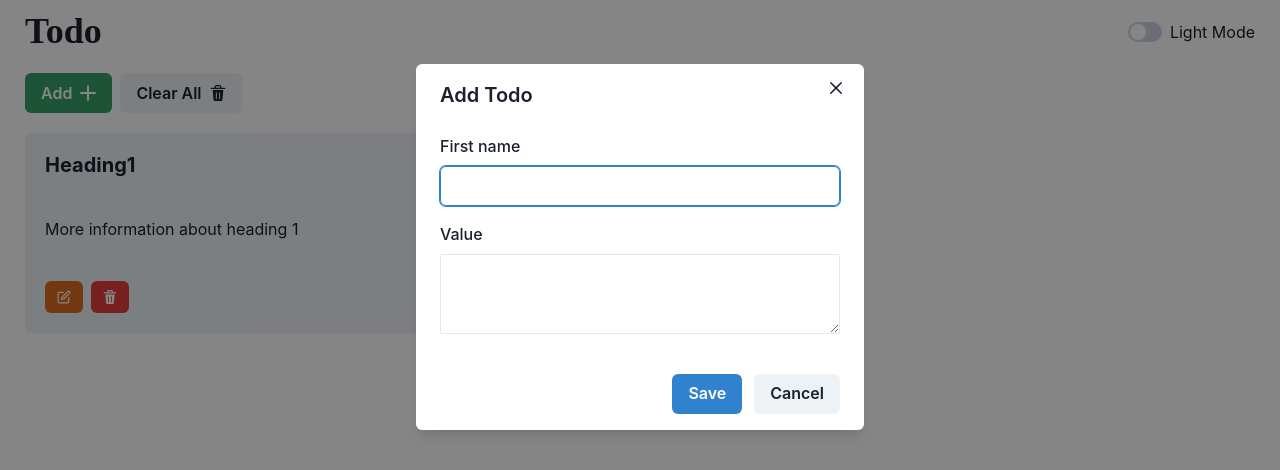
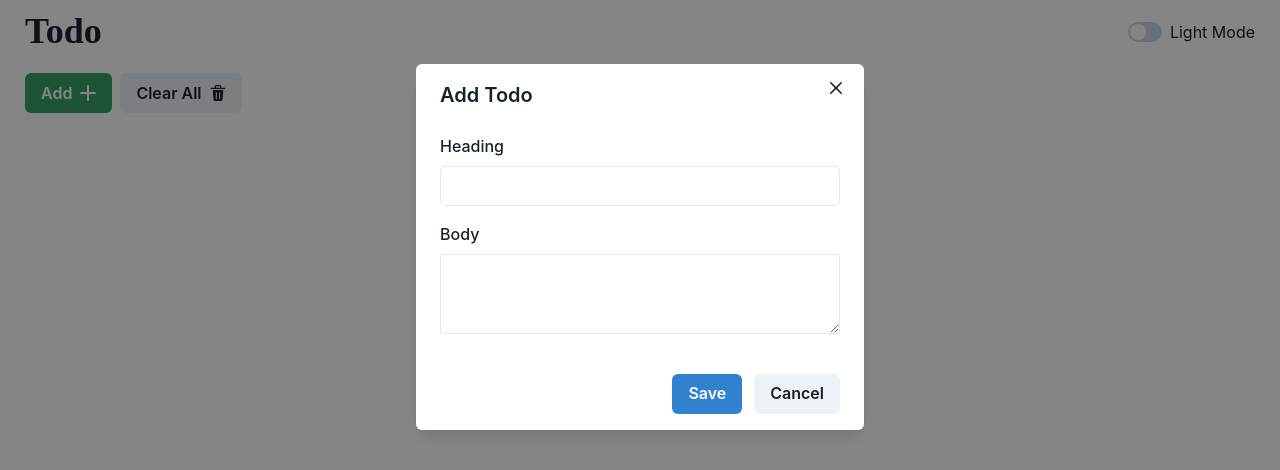
Before and after one commit to theblank309/Todo-App, a React (Vite) app: page / in a window 1280 px wide. Both pictures are taken after a click on the button "Add". Shown: the top 470 px of the page. Built offline with nearby package versions, Linux system fonts and the light colour scheme.

Commit message:
Implemented add and delete todo using state

```diff
--- a/package.json
+++ b/package.json
@@ -16,7 +16,8 @@
     "@emotion/styled": "^11.11.0",
     "framer-motion": "^10.12.17",
     "react": "^18.2.0",
-    "react-dom": "^18.2.0"
+    "react-dom": "^18.2.0",
+    "react-hook-form": "^7.45.0"
   },
   "devDependencies": {
     "@types/react": "^18.0.37",
--- a/src/App.tsx
+++ b/src/App.tsx
@@ -6,15 +6,26 @@ import TodoCard from "./components/TodoCard";
 import "./App.css";
 
 export interface Todo {
-  id: number;
+  id: number | null;
   heading: string;
   body: string;
 }
 
 function App() {
-  const [todos, setTodos] = useState<Todo[]>([
-    { id: 1, heading: "Heading1", body: "More information about heading 1" },
-  ]);
+  const [todos, setTodos] = useState<Todo[]>([]);
+
+  const onSubmitTodo = (data: Todo) => {
+    let newId = 0;
+    if (todos.length > 0) {
+      newId = todos[todos.length - 1].id ? +1 : 1;
+    }
+    setTodos([...todos, { ...data, id: newId }]);
+  };
+
+  const onDeleteTodo = (data: Todo) => {
+    setTodos(todos.filter((todo) => todo.id !== data.id));
+  };
+
   return (
     <>
       <Grid
@@ -27,8 +38,8 @@ function App() {
           <NavBar />
         </GridItem>
         <GridItem area="main">
-          <UtilityBar />
-          <TodoCard todos={todos} />
+          <UtilityBar onSubmitTodo={onSubmitTodo} />
+          <TodoCard todos={todos} onDeleteTodo={onDeleteTodo} />
         </GridItem>
       </Grid>
     </>
--- a/src/components/AddTodo.tsx
+++ b/src/components/AddTodo.tsx
@@ -1,4 +1,3 @@
-import React from "react";
 import {
   Modal,
   ModalOverlay,
@@ -15,11 +14,27 @@ import {
 } from "@chakra-ui/react";
 import { Textarea } from "@chakra-ui/react";
 import { AddIcon } from "@chakra-ui/icons";
+import { FieldValues, useForm } from "react-hook-form";
+import { Todo } from "../App";
 
-function AddTodo() {
+interface Props {
+  onSubmitTodo: (todo: Todo) => void;
+}
+
+function AddTodo({ onSubmitTodo }: Props) {
   const { isOpen, onOpen, onClose } = useDisclosure();
+  const { register, handleSubmit, reset } = useForm();
 
-  const initialRef = React.useRef(null);
+  const onSubmit = (data: FieldValues) => {
+    console.log(data);
+    onSubmitTodo({
+      id: 0,
+      heading: data.heading,
+      body: data.body,
+    });
+    reset({ heading: "", body: "" });
+    onClose();
+  };
 
   return (
     <>
@@ -27,30 +42,33 @@ function AddTodo() {
         Add
       </Button>
 
-      <Modal initialFocusRef={initialRef} isOpen={isOpen} onClose={onClose}>
+      <Modal isOpen={isOpen} onClose={onClose}>
+        <form onSubmit={handleSubmit(onSubmit)}>
           <ModalOverlay />
           <ModalContent>
             <ModalHeader>Add Todo</ModalHeader>
             <ModalCloseButton />
+
             <ModalBody pb={6}>
               <FormControl>
-              <FormLabel>First name</FormLabel>
-              <Input ref={initialRef} />
+                <FormLabel htmlFor="heading">Heading</FormLabel>
+                <Input id="heading" {...register("heading")} />
               </FormControl>
 
               <FormControl mt={4}>
-              <FormLabel>Value</FormLabel>
-              <Textarea size="sm" />
+                <FormLabel htmlFor="body">Body</FormLabel>
+                <Textarea size="sm" id="body" {...register("body")} />
               </FormControl>
             </ModalBody>
 
             <ModalFooter>
-            <Button colorScheme="blue" mr={3}>
+              <Button colorScheme="blue" mr={3} type="submit">
                 Save
               </Button>
               <Button onClick={onClose}>Cancel</Button>
             </ModalFooter>
           </ModalContent>
+        </form>
       </Modal>
     </>
   );
--- a/src/components/TodoCard.tsx
+++ b/src/components/TodoCard.tsx
@@ -14,9 +14,10 @@ import { Todo } from "../App";
 
 interface Props {
   todos: Todo[];
+  onDeleteTodo: (todo: Todo) => void;
 }
 
-function TodoCard({ todos }: Props) {
+function TodoCard({ todos, onDeleteTodo }: Props) {
   const createCard = (todo: Todo) => {
     return (
       <Card key={todo.id} variant="filled">
@@ -31,7 +32,11 @@ function TodoCard({ todos }: Props) {
             <Button size="sm" colorScheme="orange">
               <EditIcon />
             </Button>
-            <Button size="sm" colorScheme="red">
+            <Button
+              size="sm"
+              colorScheme="red"
+              onClick={() => onDeleteTodo(todo)}
+            >
               <DeleteIcon />
             </Button>
           </Stack>
--- a/src/components/UtilityBar.tsx
+++ b/src/components/UtilityBar.tsx
@@ -2,15 +2,17 @@ import { HStack } from "@chakra-ui/react";
 import { Button, ButtonGroup } from "@chakra-ui/react";
 import { DeleteIcon } from "@chakra-ui/icons";
 import AddTodo from "./AddTodo";
+import { Todo } from "../App";
 
-function UtilityBar() {
+interface Props {
+  onSubmitTodo: (todo: Todo) => void;
+}
+
+function UtilityBar({ onSubmitTodo }: Props) {
   return (
     <HStack paddingBottom="10px" paddingTop="10px">
       <ButtonGroup gap="0">
-        {/* <Button rightIcon={<AddIcon />} colorScheme="green">
-          Add
-        </Button> */}
-        <AddTodo />
+        <AddTodo onSubmitTodo={onSubmitTodo} />
         <Button rightIcon={<DeleteIcon />} colorScheme="gray">
           Clear All
         </Button>
```
Also changed, not shown: 1 other file (tests, documents, lock files or other folders). Lines whose indentation alone changed are shown as unchanged.
